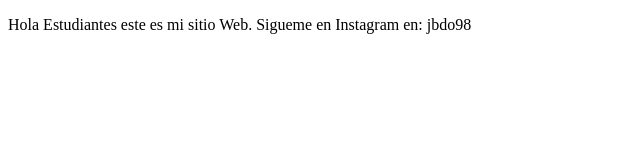
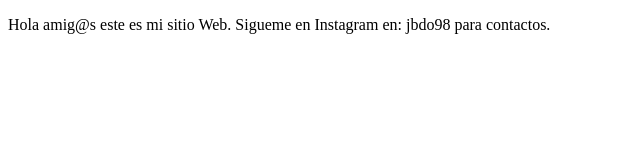
Before and after one commit to DomorQ/ProyectoDemoCursoPrework, a plain HTML site: page index.html in a window 1280 px wide. Shown: the whole page, without its empty margins (0-640 px from the left). Drawn offline with Linux system fonts and the light colour scheme.

Commit message:
agregamos amigos y contacto

```diff
--- a/index.html
+++ b/index.html
@@ -8,8 +8,8 @@
 </head>
 <body>
     <p>
-        Hola Estudiantes este es mi sitio Web.
-        Sigueme en Instagram en: jbdo98
+        Hola amig@s este es mi sitio Web.
+        Sigueme en Instagram en: jbdo98 para contactos.
     </p>
 </body>
 </html>
```
